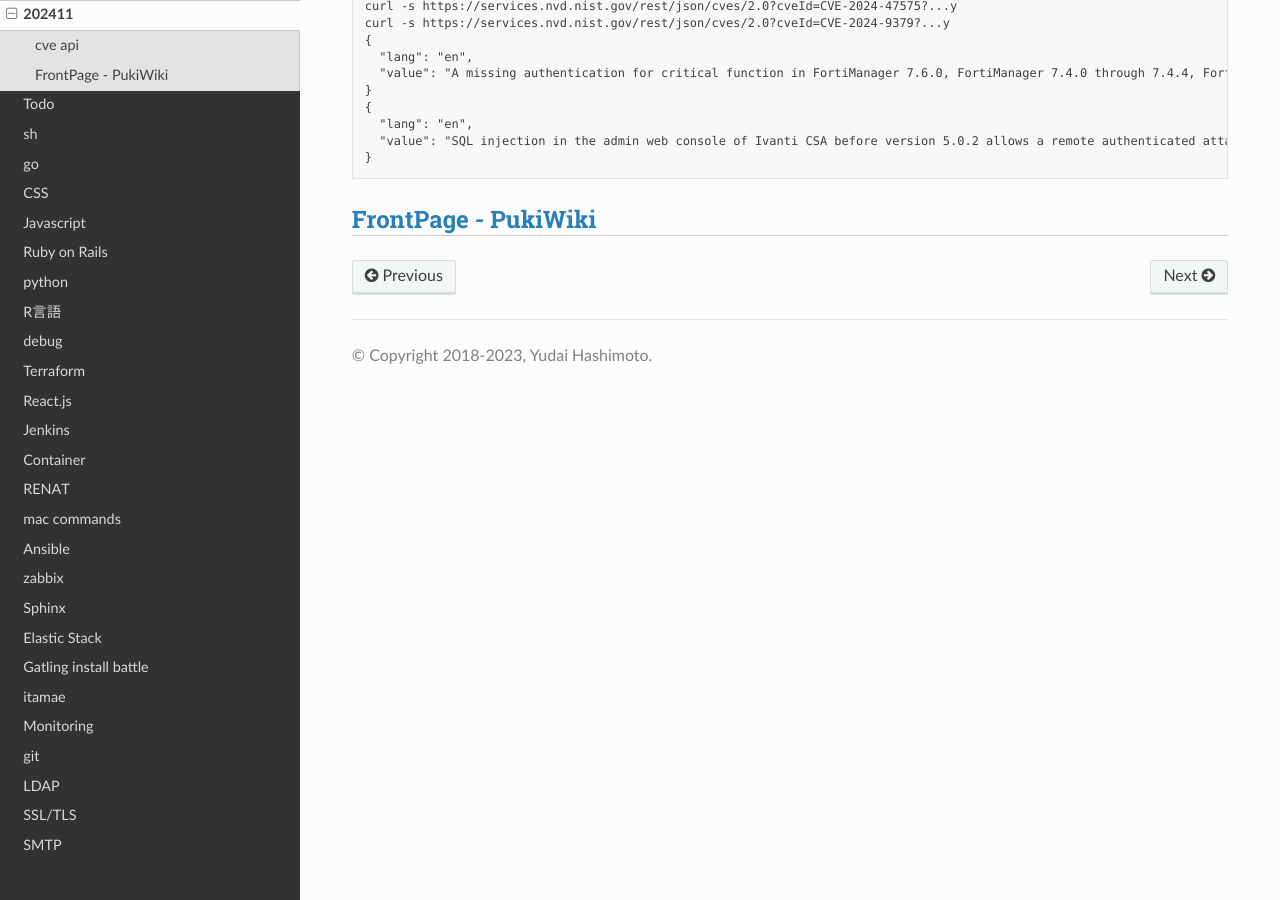
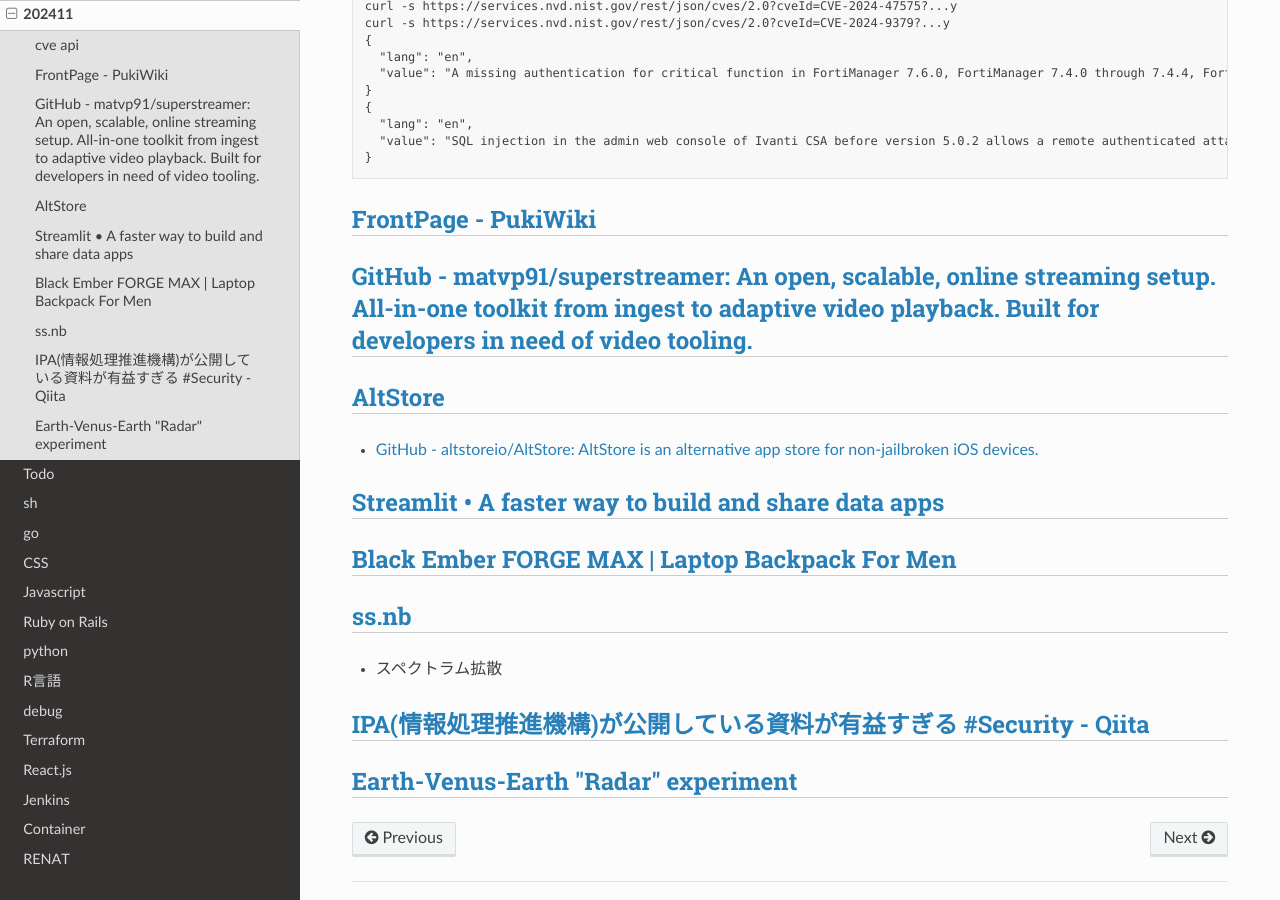
Before and after one commit to jp7fkf/JP7FKF-Warehouse, a Sphinx documentation site: the page built from source/dialy/202411.md, in a window 1280 px wide and 900 px high, scrolled down 3522 px. Built offline with Sphinx 7.4.7 and the Read the Docs theme 3.1.0, drawn with Linux system fonts in a browser that asks for light colours.

Commit message:
2024-11-16 23:08:52 JST

````diff
--- a/source/dialy/202411.md
+++ b/source/dialy/202411.md
@@ -208,3 +208,19 @@ curl -s https://services.nvd.nist.gov/rest/json/cves/2.0?cveId=CVE-2024-9379?...
 ```
 
 ## [FrontPage - PukiWiki](https://home.wakatabe.com/ryo/wiki/)
+
+## [GitHub - matvp91/superstreamer: An open, scalable, online streaming setup. All-in-one toolkit from ingest to adaptive video playback. Built for developers in need of video tooling.](https://github.com/matvp91/superstreamer)
+
+## [AltStore](https://altstore.io/)
+- [GitHub - altstoreio/AltStore: AltStore is an alternative app store for non-jailbroken iOS devices.](https://github.com/altstoreio/AltStore)
+
+## [Streamlit • A faster way to build and share data apps](https://streamlit.io/)
+
+## [Black Ember FORGE MAX | Laptop Backpack For Men](https://blackember.com/collections/laptop-backpack-for-men//products/forge-max)
+
+## [ss.nb](http://www.takuichi.net/hobby/edu/commu/ss/index.html)
+- スペクトラム拡散
+
+## [IPA(情報処理推進機構)が公開している資料が有益すぎる #Security - Qiita](https://qiita.com/KNR109/items/1fa6d697a936c54329c6)
+
+## [Earth-Venus-Earth "Radar" experiment](https://www.qsl.net/dl4yhf/speclab/earth_venus_earth.htm)
````
